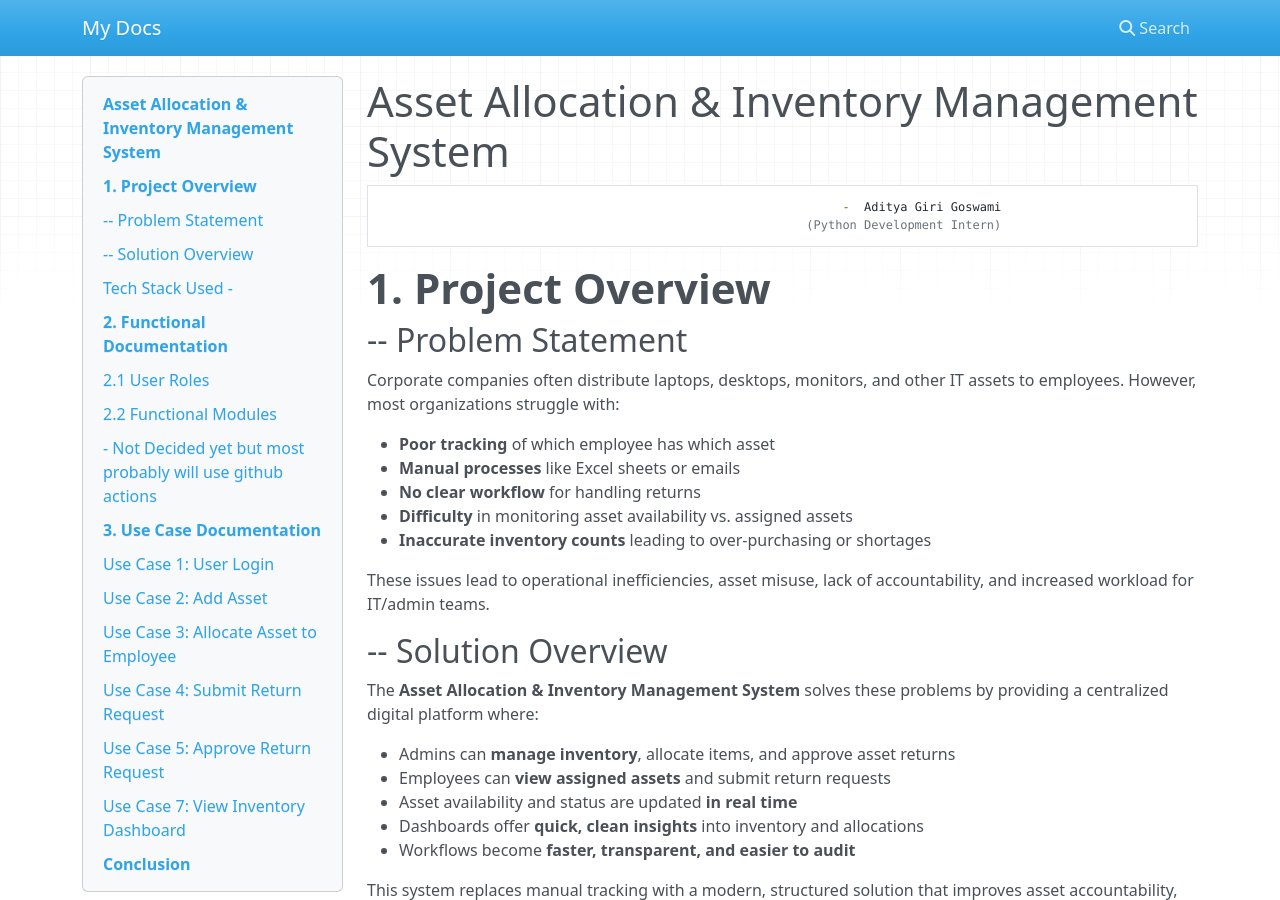
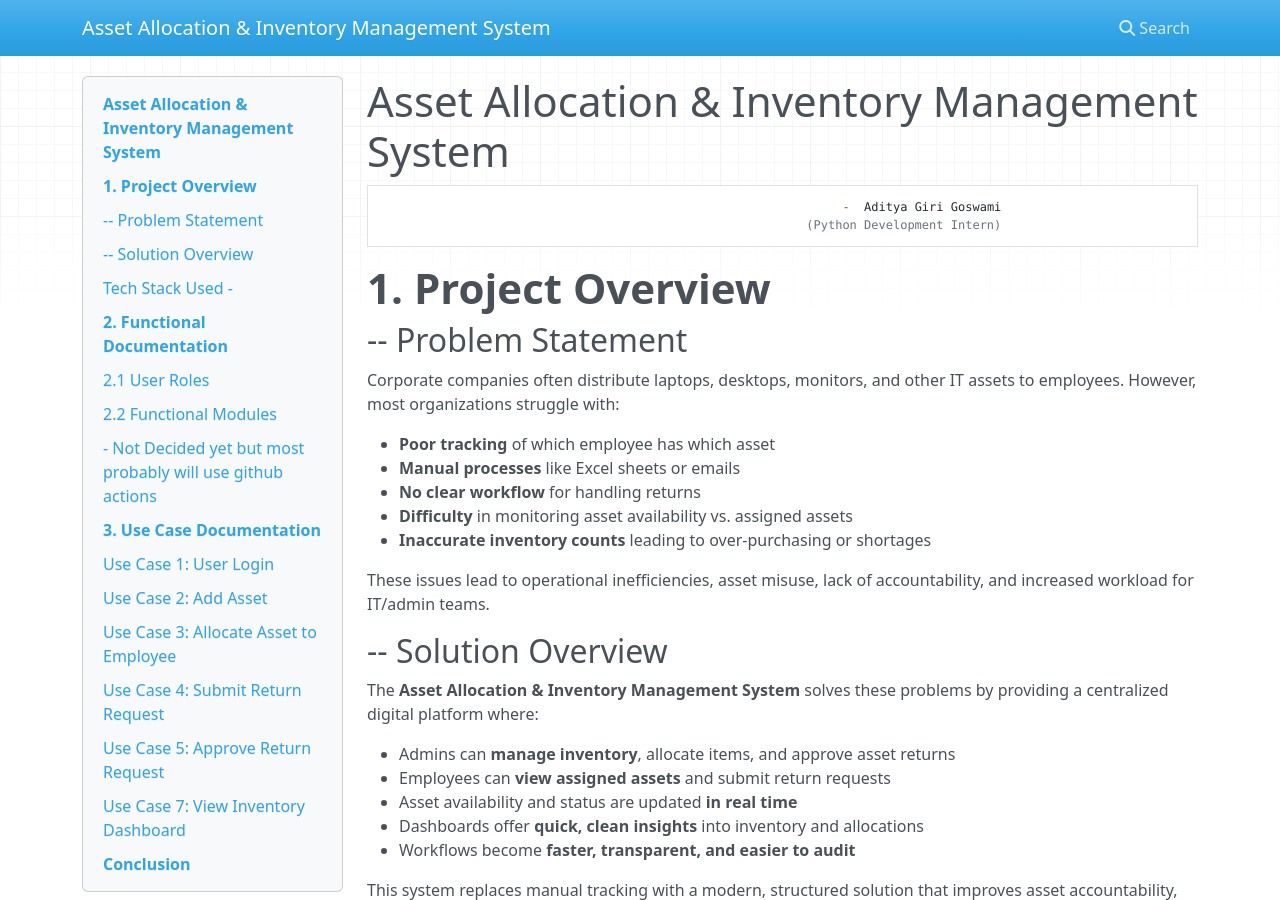
Before and after one commit to GoswamiAditya-GKMIT/AssetFlow-documentation, an MkDocs documentation site: the page built from docs/index.md, in a window 1280 px wide and 900 px high. Built offline with MkDocs 1.6.1, drawn with Linux system fonts in a browser that asks for light colours; nearby versions of some CDN libraries.

```diff
--- a/mkdocs.yml
+++ b/mkdocs.yml
@@ -1 +1 @@
-site_name: My Docs
+site_name: Asset Allocation & Inventory Management System
```
Also changed, not shown: 1 other file.
